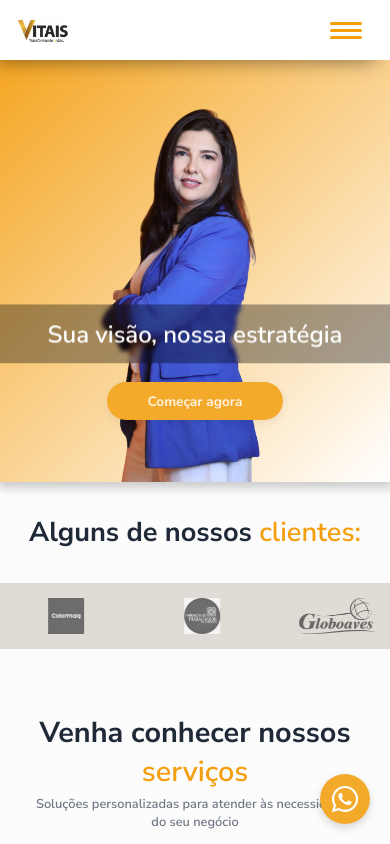
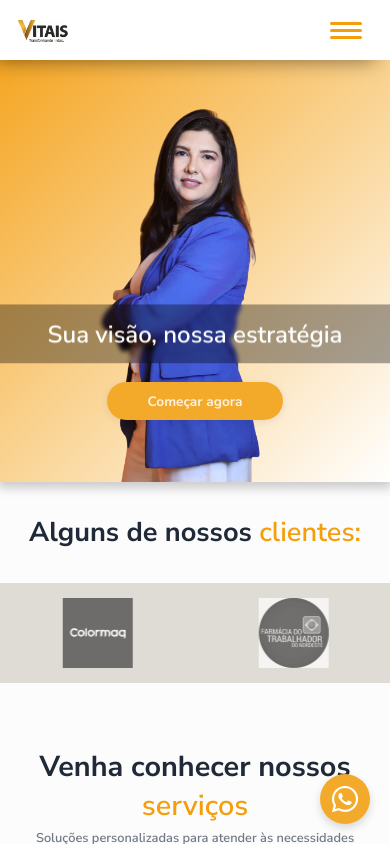
Before and after one commit to pedromoitinho/janainaSite, a React (Vite) app: page / in a window 390 px wide. Built offline with nearby package versions, Linux system fonts and the light colour scheme.

Commit message:
footer and autoscroll

```diff
--- a/src/components/Footer.tsx
+++ b/src/components/Footer.tsx
@@ -101,6 +101,43 @@ const Footer: React.FC = () => {
                 </svg>
                 <span>comercial@vitaisconsultoria.com</span>
               </li>
+              <li className="contact-item">
+                <svg
+                  xmlns="http://www.w3.org/2000/svg"
+                  width="24"
+                  height="24"
+                  viewBox="0 0 24 24"
+                  fill="none"
+                  stroke="currentColor"
+                  strokeWidth="2"
+                  strokeLinecap="round"
+                  strokeLinejoin="round"
+                  className="contact-icon"
+                >
+                  <path d="M20 10c0 6-8 12-8 12s-8-6-8-12a8 8 0 0 1 16 0Z" />
+                  <circle cx="12" cy="10" r="3" />
+                </svg>
+                <span>R JURACY MAGALHAES JUNIOR, Nº91<br />Centro - Feira de Santana - BA</span>
+              </li>
+              <li className="contact-item">
+                <svg
+                  xmlns="http://www.w3.org/2000/svg"
+                  width="24"
+                  height="24"
+                  viewBox="0 0 24 24"
+                  fill="none"
+                  stroke="currentColor"
+                  strokeWidth="2"
+                  strokeLinecap="round"
+                  strokeLinejoin="round"
+                  className="contact-icon"
+                >
+                  <rect width="18" height="18" x="3" y="3" rx="2" />
+                  <path d="M3 9h18" />
+                  <path d="M9 21V9" />
+                </svg>
+                <span>CNPJ: 08.093.210/0001-83</span>
+              </li>
             </ul>
           </div>
         </div>
--- a/src/components/LogoScroller.css
+++ b/src/components/LogoScroller.css
@@ -48,7 +48,7 @@
 .scroller-track:nth-child(2) {
   animation: scroll2 30s linear infinite;
   position: absolute;
-  left: 140%;
+  left: 170%;
   /* Position exactly at the end of first track */
   top: 0;
 }
@@ -65,8 +65,8 @@
   padding: 0 10px;
   display: flex;
   width: auto;
-  max-width: 144px;
-  min-width: 130px;
+  max-width: 200px;
+  min-width: 160px;
   flex-direction: column;
   align-items: center;
   justify-content: center;
@@ -74,9 +74,9 @@
 }
 
 .logo-item img {
-  height: 48px;
+  height: 70px;
   /* Increased from 40px (+20%) */
-  max-width: 144px;
+  max-width: 200px;
   /* Increased from 120px (+20%) */
   object-fit: contain;
   filter: grayscale(100%);
@@ -93,7 +93,7 @@
 .logo-name {
   position: absolute;
   pointer-events: none;
-  left: 20px;
+  left: -5px;
   /* Center the tooltip */
   transform: translateX(-50%);
   background-color: rgba(0, 0, 0, 0.7);
@@ -140,7 +140,7 @@
   }
 
   .scroller-track:nth-child(2) {
-    left: 250%;
+    left: 320%;
   }
 }
 
@@ -161,17 +161,8 @@
   .logo-item {
     margin: 0;
     padding: 0 8px;
-    min-width: 100px;
-    max-width: 100px;
+
   }
-
-  .logo-item img {
-    height: 36px;
-    width: auto;
-    max-width: 90px;
-    object-fit: contain;
-  }
-
 
   .scroller-track {
     gap: var(--gap, 20px);
@@ -186,7 +177,7 @@
 
   .scroller-track:nth-child(2) {
     animation: scroll2 25s linear infinite;
-    left: 350%;
+    left: 420%;
   }
 
   .logo-item img.touched+.logo-name {
--- a/src/components/Services.css
+++ b/src/components/Services.css
@@ -290,7 +290,7 @@ hr {
   border-top: 1px solid #eee;
 }
 
-li {
+.services li {
   margin-bottom: 25px;
   margin-top: 25px;
 }
```
